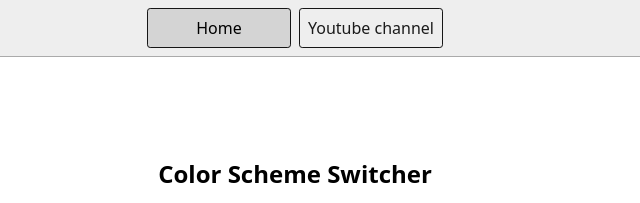
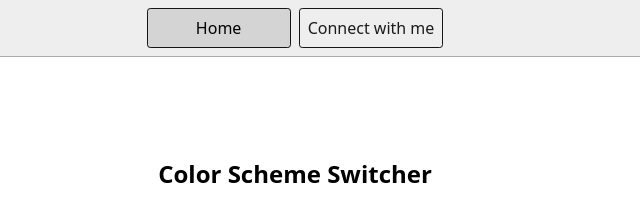
Before and after one commit to YashCommits/dom-project, a plain HTML site: page 1-colorChanger/index.html in a window 1280 px wide. Shown: the top 203 px of the page, 345-985 px from the left. Drawn offline with Linux system fonts and the light colour scheme.

Commit message:
twitter added

```diff
--- a/1-colorChanger/index.html
+++ b/1-colorChanger/index.html
@@ -11,8 +11,8 @@
   <body>
     <nav>
       <a href="/" aria-current="page">Home</a>
-      <a target="_blank" href="https://www.youtube.com/@chaiaurcode"
-        >Youtube channel</a
+      <a target="_blank" href="https://twitter.com/YashCommits"
+        >Connect with me</a
       >
     </nav>
     <div class="canvas">
```
